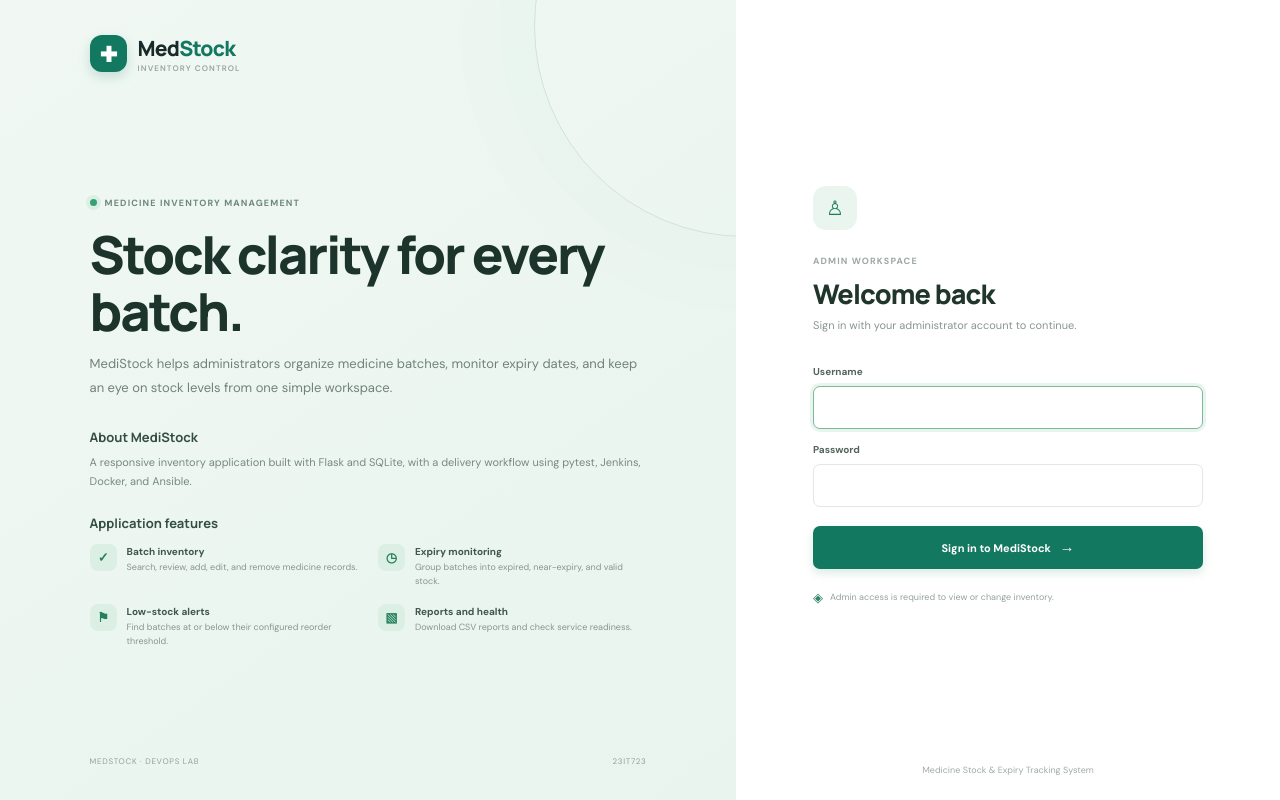
After one commit to Sherlin-S-tech/MediStock, a Flask app: page /login in a window 1280 px wide. The commit adds this page. Run offline with Flask 3, Linux system fonts and the light colour scheme; some libraries are stand-ins or nearby versions.

Commit message:
Add admin login and feature landing page

```diff
--- a/ansible/deploy.yml
+++ b/ansible/deploy.yml
@@ -23,6 +23,8 @@
           - "{{ app_volume }}:/app/data"
         env:
           SECRET_KEY: "{{ lookup('env', 'MEDICINE_STOCK_SECRET_KEY') | default('local-demo-change-this-secret', true) }}"
+          ADMIN_USERNAME: "{{ lookup('env', 'MEDICINE_STOCK_ADMIN_USERNAME') | default('admin', true) }}"
+          ADMIN_PASSWORD_HASH: "{{ lookup('env', 'MEDICINE_STOCK_ADMIN_PASSWORD_HASH') | default('', true) }}"
           DATABASE_PATH: /app/data/medicines.db
           NEAR_EXPIRY_DAYS: "30"
           SEED_DEMO_DATA: "true"
--- a/app.py
+++ b/app.py
@@ -2,14 +2,17 @@
 from __future__ import annotations
 
 import csv
+import hmac
 import io
 import os
 from datetime import date
 from decimal import Decimal, InvalidOperation
-from functools import wraps
+from datetime import timedelta
+from urllib.parse import urlsplit
 
-from flask import Flask, Response, abort, flash, redirect, render_template, request, url_for
+from flask import Flask, Response, abort, flash, redirect, render_template, request, session, url_for
 from flask_wtf.csrf import CSRFProtect
+from werkzeug.security import check_password_hash
 
 from database import get_db, init_app as init_database
 from demo_data import seed_demo_data
@@ -24,9 +27,14 @@ def create_app(test_config=None):
     app = Flask(__name__)
     app.config.update(
         SECRET_KEY=os.environ.get("SECRET_KEY", "local-development-key-change-me"),
+        ADMIN_USERNAME=os.environ.get("ADMIN_USERNAME", ""),
+        ADMIN_PASSWORD_HASH=os.environ.get("ADMIN_PASSWORD_HASH", ""),
         DATABASE=os.environ.get("DATABASE_PATH", os.path.join(os.path.dirname(__file__), "data", "medicines.db")),
         NEAR_EXPIRY_DAYS=int(os.environ.get("NEAR_EXPIRY_DAYS", "30")),
         SEED_DEMO_DATA=os.environ.get("SEED_DEMO_DATA", "true").strip().lower() not in {"0", "false", "no", "off"},
+        SESSION_COOKIE_HTTPONLY=True,
+        SESSION_COOKIE_SAMESITE="Lax",
+        PERMANENT_SESSION_LIFETIME=timedelta(hours=8),
         TESTING=False,
     )
     if test_config:
@@ -87,6 +95,58 @@ def create_app(test_config=None):
     @app.context_processor
     def common_context():
         return {"today": today(), "near_expiry_days": app.config["NEAR_EXPIRY_DAYS"]}
+
+    @app.before_request
+    def require_admin_login():
+        if app.testing:
+            return None
+        if request.endpoint in {"login", "health", "static"}:
+            return None
+        if not session.get("admin_authenticated"):
+            next_url = request.full_path.rstrip("?")
+            return redirect(url_for("login", next=next_url))
+        return None
+
+    def safe_local_target(target):
+        if not target or not target.startswith("/") or target.startswith("//"):
+            return None
+        parsed = urlsplit(target)
+        if parsed.scheme or parsed.netloc or "\\" in target:
+            return None
+        return target
+
+    @app.route("/login", methods=["GET", "POST"])
+    def login():
+        if session.get("admin_authenticated"):
+            return redirect(url_for("dashboard"))
+        error = None
+        next_url = safe_local_target(request.values.get("next", ""))
+        configured_username = app.config["ADMIN_USERNAME"]
+        configured_hash = app.config["ADMIN_PASSWORD_HASH"]
+        if request.method == "POST":
+            username = request.form.get("username", "")
+            password = request.form.get("password", "")
+            if not configured_username or not configured_hash:
+                error = "Admin login is not configured. Set ADMIN_USERNAME and ADMIN_PASSWORD_HASH before signing in."
+            else:
+                try:
+                    valid_password = check_password_hash(configured_hash, password)
+                except (TypeError, ValueError):
+                    valid_password = False
+                valid_username = hmac.compare_digest(username, configured_username)
+                if valid_username and valid_password:
+                    session.clear()
+                    session["admin_authenticated"] = True
+                    session.permanent = True
+                    return redirect(next_url or url_for("dashboard"))
+                error = "The username or password is incorrect."
+        return render_template("login.html", error=error, next_url=next_url or "")
+
+    @app.route("/logout", methods=["POST"])
+    def logout():
+        session.clear()
+        flash("You have been signed out.", "success")
+        return redirect(url_for("login"))
 
     @app.route("/")
     def dashboard():
--- a/docker-compose.yml
+++ b/docker-compose.yml
@@ -7,6 +7,8 @@ services:
       - "5000:5000"
     environment:
       SECRET_KEY: ${SECRET_KEY:-local-demo-change-this-secret}
+      ADMIN_USERNAME: ${ADMIN_USERNAME:-admin}
+      ADMIN_PASSWORD_HASH: ${ADMIN_PASSWORD_HASH:-}
       DATABASE_PATH: /app/data/medicines.db
       NEAR_EXPIRY_DAYS: ${NEAR_EXPIRY_DAYS:-30}
       SEED_DEMO_DATA: ${SEED_DEMO_DATA:-true}
--- /dev/null
+++ b/static/css/access.css
@@ -0,0 +1,42 @@
+.logout-form{margin-left:5px}
+.logout-form button{border:1px solid #e3ebe6;background:#fff;color:#64756d;border-radius:6px;padding:7px 10px;font:600 10px 'DM Sans',sans-serif}
+.logout-form button:hover{border-color:#a7cdbb;color:var(--green-dark);background:#f9fcfa}
+.login-page{min-height:100vh;background:#f4f7f5}
+.login-layout{min-height:100vh;display:grid;grid-template-columns:minmax(0,1.15fr) minmax(380px,.85fr);max-width:1600px;margin:0 auto;background:#fff}
+.login-story{position:relative;display:flex;flex-direction:column;padding:34px clamp(32px,7vw,108px);overflow:hidden;background:linear-gradient(145deg,#f1f8f4 0%,#e8f4ed 100%)}
+.login-story:after{content:'';position:absolute;width:420px;height:420px;right:-220px;top:-185px;border-radius:50%;border:1px solid #cfe4d7;box-shadow:0 0 0 34px #dceee333,0 0 0 74px #dceee322}
+.login-brand{margin:0 0 55px;position:relative;z-index:1}
+.login-story-copy{max-width:620px;margin:auto 0;position:relative;z-index:1}
+.login-eyebrow{display:flex;align-items:center;gap:8px;font-size:9px;font-weight:700;letter-spacing:1.15px;color:#6e887a}
+.login-eyebrow>span{width:7px;height:7px;border-radius:50%;background:#38a174;box-shadow:0 0 0 4px #dcefe4}
+.login-story h1{max-width:530px;margin:17px 0 13px;font:800 clamp(34px,4.1vw,56px)/1.08 'Manrope',sans-serif;letter-spacing:-2.1px;color:#1c342b}
+.login-lead{max-width:570px;color:#71827a;font-size:13px;line-height:1.8}
+.login-story h2{margin:29px 0 7px;font:700 13px 'Manrope',sans-serif;color:#344d41}
+.login-about{max-width:580px;color:#788981;font-size:11px;line-height:1.7;margin:0}
+.login-story h2.feature-title{margin-top:24px}
+.login-features{display:grid;grid-template-columns:1fr 1fr;gap:15px 20px;margin:12px 0 0;padding:0;list-style:none}
+.login-features li{display:flex;align-items:flex-start;gap:10px}
+.login-features li>span{flex:0 0 27px;width:27px;height:27px;border-radius:8px;display:grid;place-items:center;color:#26805d;background:#dcefe4;font-size:13px;font-weight:700}
+.login-features b,.login-features small{display:block}
+.login-features b{font-size:10px;color:#40574b;margin:1px 0 3px}
+.login-features small{font-size:9px;line-height:1.55;color:#87968e}
+.login-story-footer{display:flex;justify-content:space-between;position:relative;z-index:1;margin-top:38px;color:#91a198;font-size:8px;letter-spacing:.7px}
+.login-side{position:relative;display:grid;place-items:center;padding:38px;background:#fff}
+.login-card{width:min(100%,390px)}
+.login-icon{width:44px;height:44px;margin-bottom:25px;border-radius:13px;background:#eaf5ef;color:#21805c;display:grid;place-items:center;font-size:20px}
+.login-card>.login-eyebrow{color:#9ba9a2}
+.login-card h2{margin:8px 0 6px;font:800 27px 'Manrope',sans-serif;letter-spacing:-.8px;color:#20352c}
+.login-subtitle{margin:0;color:#89968f;font-size:11px}
+.login-form{display:grid;gap:8px;margin-top:27px}
+.login-form label{margin-top:6px;color:#53655b;font-size:10px;font-weight:700}
+.login-form input:not([type=hidden]){width:100%;height:43px;padding:0 12px;border:1px solid #e1e9e4;border-radius:7px;outline:0;background:#fff;color:#304239;font:12px 'DM Sans',sans-serif}
+.login-form input:focus{border-color:#7eb79c;box-shadow:0 0 0 3px #e8f5ef}
+.login-submit{height:43px;margin-top:11px;border:0;border-radius:7px;background:#12785f;color:white;font:700 11px 'DM Sans',sans-serif;box-shadow:0 4px 10px #12785f28}
+.login-submit:hover{background:#0c624d}
+.login-submit span{margin-left:6px;font-size:15px}
+.login-error{margin-top:18px;padding:11px 12px;border:1px solid #f2d7d2;border-radius:7px;background:#fff1ef;color:#a94c41;font-size:10px;line-height:1.55}
+.login-security{display:flex;gap:7px;align-items:center;margin-top:20px;color:#95a29b;font-size:9px}
+.login-security span{color:#328363;font-size:13px}
+.login-side-footer{position:absolute;bottom:24px;color:#a0aba5;font-size:9px}
+@media(max-width:900px){.login-layout{grid-template-columns:1fr}.login-story{padding:28px clamp(22px,7vw,60px)}.login-brand{margin-bottom:36px}.login-story-copy{margin:0}.login-story h1{font-size:40px}.login-side{min-height:520px}.login-side-footer{position:static;align-self:end;margin-top:48px}.login-features{gap:13px}}
+@media(max-width:520px){.login-story{padding:24px 20px 28px}.login-brand{margin-bottom:29px}.login-story h1{font-size:34px;letter-spacing:-1.4px}.login-lead{font-size:12px}.login-features{grid-template-columns:1fr;gap:11px}.login-story-footer{margin-top:30px}.login-side{padding:36px 23px;min-height:490px}.login-card h2{font-size:24px}.logout-form button{padding:6px 8px}}
--- a/templates/base.html
+++ b/templates/base.html
@@ -8,6 +8,7 @@
   <link href="https://fonts.googleapis.com/css2?family=DM+Sans:wght@400;500;600;700&family=Manrope:wght@500;600;700;800&display=swap" rel="stylesheet">
   <link href="https://cdn.jsdelivr.net/npm/bootstrap@5.3.3/dist/css/bootstrap.min.css" rel="stylesheet">
   <link rel="stylesheet" href="{{ url_for('static', filename='css/style.css') }}">
+  <link rel="stylesheet" href="{{ url_for('static', filename='css/access.css') }}">
 </head>
 <body>
 <div class="app-shell">
@@ -24,7 +25,7 @@
     <div class="sidebar-bottom"><div class="secure-card"><span>◈</span><div><strong>Local inventory</strong><small>SQLite protected storage</small></div></div><div class="sidebar-footer">MEDSTOCK · DEVOPS LAB<br>23IT723</div></div>
   </aside>
   <main class="main-area">
-    <header class="topbar"><button class="menu-toggle" id="menuToggle" aria-label="Toggle navigation">☰</button><div class="crumb">Workspace <span>/</span> <b>{% block page_name %}Overview{% endblock %}</b></div><div class="topbar-right"><span class="live-dot"></span><span class="today-label">{{ today.strftime('%d %b %Y') }}</span><span class="avatar">P</span></div></header>
+    <header class="topbar"><button class="menu-toggle" id="menuToggle" aria-label="Toggle navigation">☰</button><div class="crumb">Workspace <span>/</span> <b>{% block page_name %}Overview{% endblock %}</b></div><div class="topbar-right"><span class="live-dot"></span><span class="today-label">{{ today.strftime('%d %b %Y') }}</span><span class="avatar">A</span><form class="logout-form" method="post" action="{{ url_for('logout') }}"><input type="hidden" name="csrf_token" value="{{ csrf_token() }}"><button type="submit">Sign out</button></form></div></header>
     <section class="page-content">
       {% with messages = get_flashed_messages(with_categories=true) %}{% if messages %}<div class="flash-stack">{% for category, message in messages %}<div class="alert alert-{{ 'success' if category == 'success' else 'danger' }} alert-dismissible fade show" role="status">{{ message }}<button type="button" class="btn-close" data-bs-dismiss="alert" aria-label="Close"></button></div>{% endfor %}</div>{% endif %}{% endwith %}
       {% block content %}{% endblock %}
--- /dev/null
+++ b/templates/login.html
@@ -0,0 +1,60 @@
+<!doctype html>
+<html lang="en">
+<head>
+  <meta charset="utf-8">
+  <meta name="viewport" content="width=device-width, initial-scale=1">
+  <meta name="description" content="Admin sign in for MediStock medicine inventory">
+  <title>Admin Login · MedStock</title>
+  <link rel="preconnect" href="https://fonts.googleapis.com">
+  <link rel="preconnect" href="https://fonts.gstatic.com" crossorigin>
+  <link href="https://fonts.googleapis.com/css2?family=DM+Sans:wght@400;500;600;700&family=Manrope:wght@500;600;700;800&display=swap" rel="stylesheet">
+  <link rel="stylesheet" href="{{ url_for('static', filename='css/style.css') }}">
+  <link rel="stylesheet" href="{{ url_for('static', filename='css/access.css') }}">
+</head>
+<body class="login-page">
+  <main class="login-layout">
+    <section class="login-story" aria-labelledby="about-title">
+      <a class="brand login-brand" href="{{ url_for('login') }}">
+        <span class="brand-icon">✚</span>
+        <span>Med<span class="brand-accent">Stock</span><small>INVENTORY CONTROL</small></span>
+      </a>
+      <div class="login-story-copy">
+        <div class="login-eyebrow"><span></span> MEDICINE INVENTORY MANAGEMENT</div>
+        <h1 id="about-title">Stock clarity for every batch.</h1>
+        <p class="login-lead">MediStock helps administrators organize medicine batches, monitor expiry dates, and keep an eye on stock levels from one simple workspace.</p>
+        <h2>About MediStock</h2>
+        <p class="login-about">A responsive inventory application built with Flask and SQLite, with a delivery workflow using pytest, Jenkins, Docker, and Ansible.</p>
+        <h2 class="feature-title">Application features</h2>
+        <ul class="login-features">
+          <li><span>✓</span><div><b>Batch inventory</b><small>Search, review, add, edit, and remove medicine records.</small></div></li>
+          <li><span>◷</span><div><b>Expiry monitoring</b><small>Group batches into expired, near-expiry, and valid stock.</small></div></li>
+          <li><span>⚑</span><div><b>Low-stock alerts</b><small>Find batches at or below their configured reorder threshold.</small></div></li>
+          <li><span>▧</span><div><b>Reports and health</b><small>Download CSV reports and check service readiness.</small></div></li>
+        </ul>
+      </div>
+      <div class="login-story-footer">MEDSTOCK · DEVOPS LAB <span>23IT723</span></div>
+    </section>
+
+    <section class="login-side" aria-labelledby="login-title">
+      <div class="login-card">
+        <div class="login-icon">♙</div>
+        <div class="login-eyebrow">ADMIN WORKSPACE</div>
+        <h2 id="login-title">Welcome back</h2>
+        <p class="login-subtitle">Sign in with your administrator account to continue.</p>
+        {% if error %}<div class="login-error" role="alert">{{ error }}</div>{% endif %}
+        <form method="post" action="{{ url_for('login') }}" class="login-form">
+          <input type="hidden" name="csrf_token" value="{{ csrf_token() }}">
+          <input type="hidden" name="next" value="{{ next_url }}">
+          <label for="username">Username</label>
+          <input id="username" name="username" type="text" autocomplete="username" required autofocus>
+          <label for="password">Password</label>
+          <input id="password" name="password" type="password" autocomplete="current-password" required>
+          <button class="login-submit" type="submit">Sign in to MediStock <span aria-hidden="true">→</span></button>
+        </form>
+        <p class="login-security"><span>◈</span> Admin access is required to view or change inventory.</p>
+      </div>
+      <div class="login-side-footer">Medicine Stock &amp; Expiry Tracking System</div>
+    </section>
+  </main>
+</body>
+</html>
```
Also changed, not shown: docs/architecture.md (+5 -1 lines), docs/project_report.md (+4 -3 lines), README.md, 2 other files.
